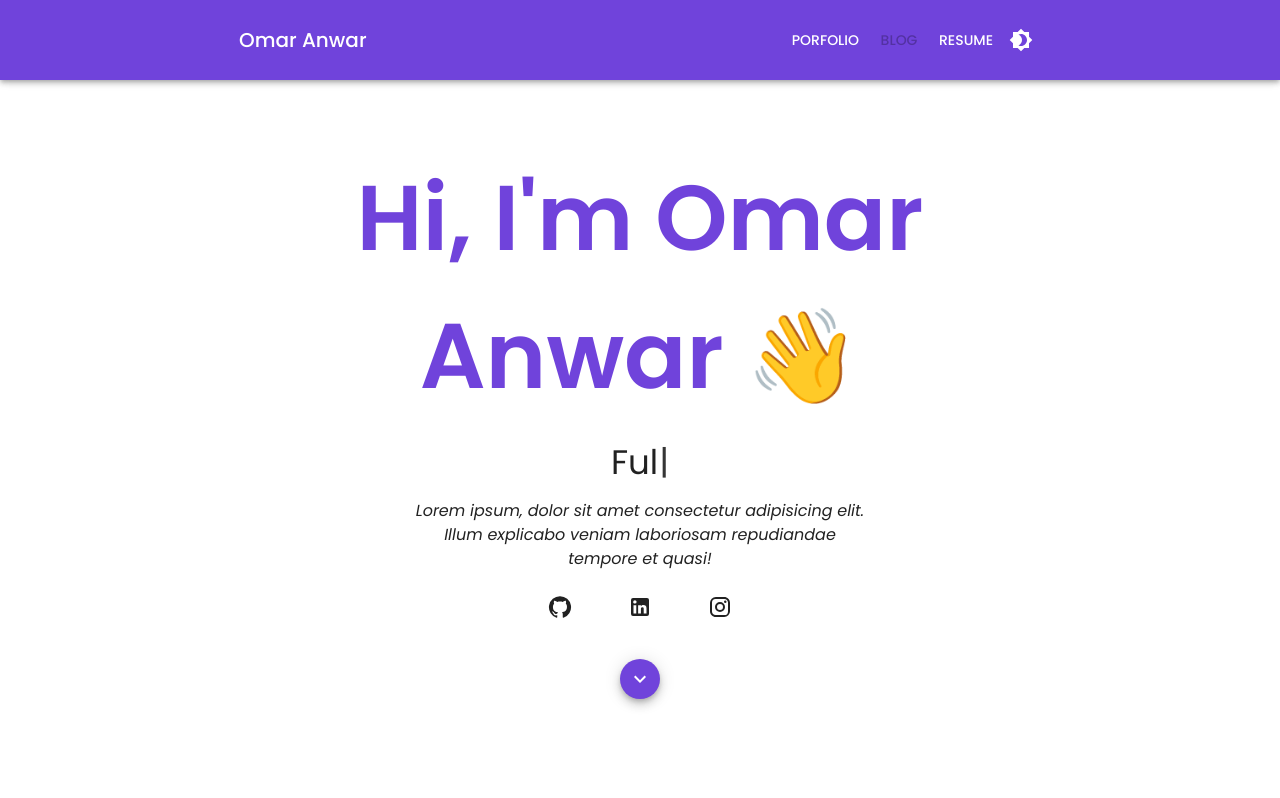
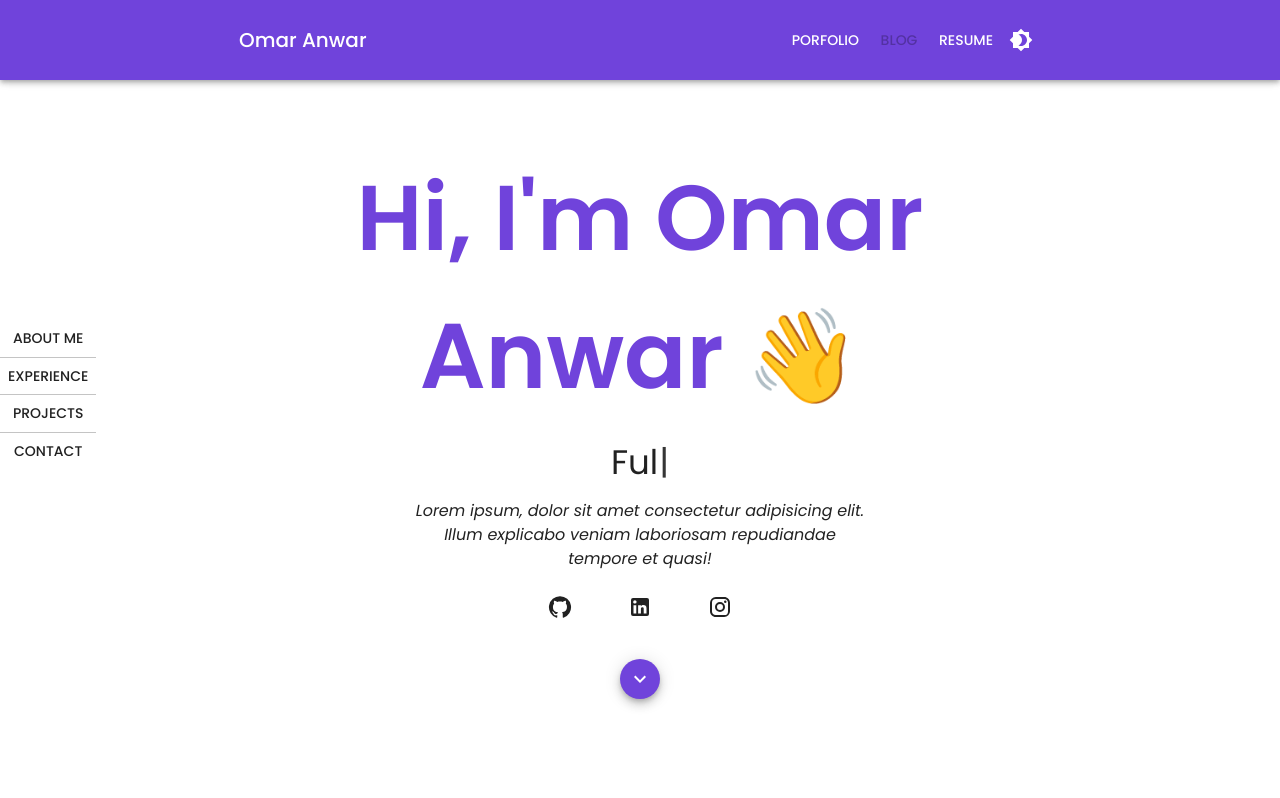
Before and after one commit to OmarAnwar19/Portfolio-Website, a Next.js app in the folder portfolio-src/: page / in a window 1280 px wide. Shown: the top 798 px of the page. Built offline with nearby package versions, Linux system fonts and the light colour scheme.

Commit message:
wireframe done

```diff
--- a/portfolio-src/pages/blog/index.jsx
+++ /dev/null
@@ -1,11 +0,0 @@
-import React from "react";
-
-const Blog = () => {
-  return (
-    <div className="flex min-h-screen flex-col items-center justify-center py-2">
-      <p>Blog</p>
-    </div>
-  );
-};
-
-export default Blog;
--- a/portfolio-src/pages/index.jsx
+++ b/portfolio-src/pages/index.jsx
@@ -10,6 +10,8 @@ import AboutMe from "../src/components/portfolio/AboutMe";
 import Experience from "../src/components/portfolio/experience/Experience";
 import Projects from "../src/components/portfolio/projects/Projects";
 import Contact from "../src/components/portfolio/contact/Contact";
+import SideNav from "../src/components/portfolio/atoms/SideNav";
+import { useRef } from "react";
 
 const Home = () => {
   return (
@@ -20,6 +22,7 @@ const Home = () => {
       }}
     >
       <Hero />
+      <SideNav />
       <AboutMe />
       <Experience />
       <Projects />
--- a/portfolio-src/src/components/layout/Layout.jsx
+++ b/portfolio-src/src/components/layout/Layout.jsx
@@ -1,14 +1,10 @@
 //react imports
 import React from "react";
-
-//mui imports
-import { Box, Stepper } from "@mui/material";
 
 //component imports
 import SiteHead from "./Head";
 import NavBar from "./header/NavBar";
 import Footer from "./footer/Footer";
-import VStepper from "./VStepper";
 
 const Layout = ({ children }) => {
   return (
@@ -16,13 +12,7 @@ const Layout = ({ children }) => {
       <SiteHead />
       <NavBar />
       <main>
-        <Box sx={{ display: "flex", flexDirection: "row" }}>
-          {/* <Box sx={{ width: "10%", height: "100%" }}>
-            <VStepper />
-          </Box> */}
-          <Box sx={{ width: "100%" }}>{children}</Box>
-        </Box>
-
+        {children}
         <Footer />
       </main>
     </div>
--- a/portfolio-src/src/components/layout/VStepper.jsx
+++ /dev/null
@@ -1,88 +0,0 @@
-import * as React from "react";
-import Box from "@mui/material/Box";
-import Stepper from "@mui/material/Stepper";
-import Step from "@mui/material/Step";
-import StepLabel from "@mui/material/StepLabel";
-import StepContent from "@mui/material/StepContent";
-import Button from "@mui/material/Button";
-import Paper from "@mui/material/Paper";
-import Typography from "@mui/material/Typography";
-
-const steps = [
-  {
-    label: "Select campaign settings",
-  },
-  {
-    label: "Create an ad group",
-  },
-  {
-    label: "Create an ad",
-  },
-];
-
-const VStepper = () => {
-  const [activeStep, setActiveStep] = React.useState(0);
-
-  const handleNext = () => {
-    setActiveStep((prevActiveStep) => prevActiveStep + 1);
-  };
-
-  const handleBack = () => {
-    setActiveStep((prevActiveStep) => prevActiveStep - 1);
-  };
-
-  const handleReset = () => {
-    setActiveStep(0);
-  };
-
-  return (
-    <Box sx={{ maxWidth: 400 }}>
-      <Stepper activeStep={activeStep} orientation="vertical">
-        {steps.map((step, index) => (
-          <Step key={step.label}>
-            <StepLabel
-              optional={
-                index === 2 ? (
-                  <Typography variant="caption">Last step</Typography>
-                ) : null
-              }
-            >
-              {step.label}
-            </StepLabel>
-            <StepContent>
-              <Typography>{step.description}</Typography>
-              <Box sx={{ mb: 2 }}>
-                <div>
-                  <Button
-                    variant="contained"
-                    onClick={handleNext}
-                    sx={{ mt: 1, mr: 1 }}
-                  >
-                    {index === steps.length - 1 ? "Finish" : "Continue"}
-                  </Button>
-                  <Button
-                    disabled={index === 0}
-                    onClick={handleBack}
-                    sx={{ mt: 1, mr: 1 }}
-                  >
-                    Back
-                  </Button>
-                </div>
-              </Box>
-            </StepContent>
-          </Step>
-        ))}
-      </Stepper>
-      {activeStep === steps.length && (
-        <Paper square elevation={0} sx={{ p: 3 }}>
-          <Typography>All steps completed - you&apos;re finished</Typography>
-          <Button onClick={handleReset} sx={{ mt: 1, mr: 1 }}>
-            Reset
-          </Button>
-        </Paper>
-      )}
-    </Box>
-  );
-};
-
-export default VStepper;
--- a/portfolio-src/src/components/layout/header/DrawerCont.jsx
+++ b/portfolio-src/src/components/layout/header/DrawerCont.jsx
@@ -41,11 +41,14 @@ const DrawerCont = ({ window, mobileOpen, navItems, handleDrawerToggle }) => {
     >
       <Box onClick={handleDrawerToggle} className="text-center">
         <List>
-          {Object.entries(navItems).map(([item, route]) => (
-            <ListItem key={`li-${item}`} disablePadding>
-              <Link href={route}>
-                <ListItemButton className="text-center">
-                  <ListItemText primary={item} />
+          {navItems.map((item) => (
+            <ListItem key={item.slug} disablePadding>
+              <Link href={item.path}>
+                <ListItemButton
+                  className="text-center"
+                  disabled={item.disabled}
+                >
+                  <ListItemText primary={item.slug} />
                 </ListItemButton>
               </Link>
             </ListItem>
--- a/portfolio-src/src/components/portfolio/AboutMe.jsx
+++ b/portfolio-src/src/components/portfolio/AboutMe.jsx
@@ -101,7 +101,7 @@ const AboutMe = () => {
             alt="Live from space album cover"
           />
         </Card>
-        <ScrollBottom anchorId={"timeline"} bg />
+        <ScrollBottom anchorId={"experience"} bg />
       </Section>
     </Paper>
   );
--- /dev/null
+++ b/portfolio-src/src/components/portfolio/atoms/SideNav.jsx
@@ -0,0 +1,38 @@
+//react imports
+import React from "react";
+
+//mui imports
+import { Box, Button, ButtonGroup } from "@mui/material";
+import Link from "next/link";
+
+const SideNav = () => {
+  const navItems = [
+    { name: "About Me", anchorId: "about-me" },
+    { name: "Experience", anchorId: "experience" },
+    { name: "Projects", anchorId: "projects" },
+    { name: "Contact", anchorId: "contact" },
+  ];
+
+  return (
+    <Box
+      sx={{
+        position: "fixed",
+        top: "40%",
+        left: 0,
+        display: { sm: "block", xs: "none" },
+      }}
+    >
+      <ButtonGroup color="inherit" orientation="vertical" variant="text">
+        {navItems.map((item) => (
+          <Button>
+            <Link href={`#${item.anchorId}`} scroll={true}>
+              {item.name}
+            </Link>
+          </Button>
+        ))}
+      </ButtonGroup>
+    </Box>
+  );
+};
+
+export default SideNav;
--- a/portfolio-src/src/components/portfolio/experience/Experience.jsx
+++ b/portfolio-src/src/components/portfolio/experience/Experience.jsx
@@ -14,7 +14,7 @@ const Experience = () => {
   const theme = useTheme();
 
   return (
-    <Section secId={"timeline"}>
+    <Section secId={"experience"}>
       <Box
         sx={{
           display: "flex",
--- a/portfolio-src/src/components/portfolio/projects/Projects.jsx
+++ b/portfolio-src/src/components/portfolio/projects/Projects.jsx
@@ -18,7 +18,7 @@ import ProjectCard from "./ProjectCard";
 import { Javascript, OpenInNewOutlined } from "@mui/icons-material";
 import Link from "next/link";
 
-const Experience = () => {
+const Projects = () => {
   const theme = useTheme();
 
   const projects = [
@@ -135,4 +135,4 @@ const Experience = () => {
   );
 };
 
-export default Experience;
+export default Projects;
```
